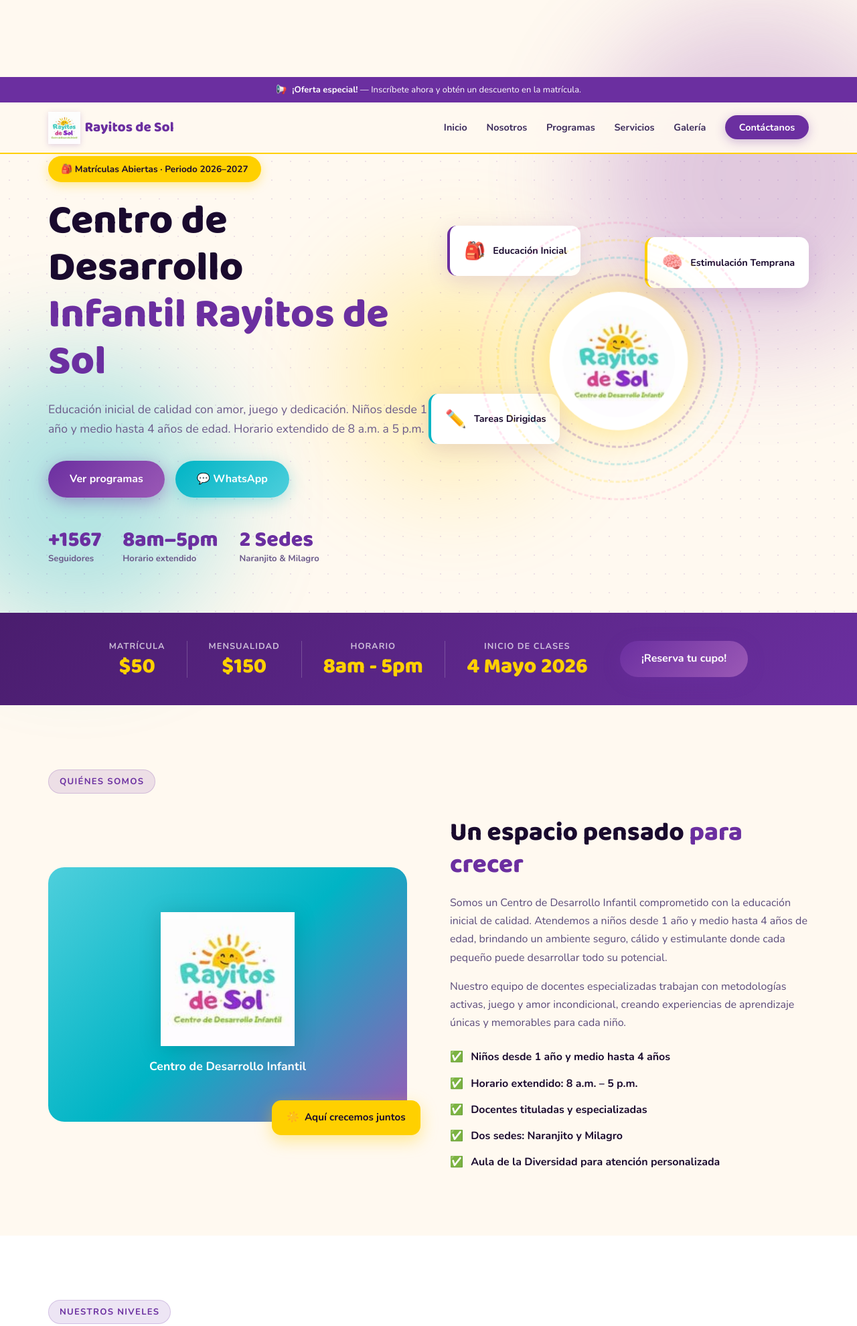
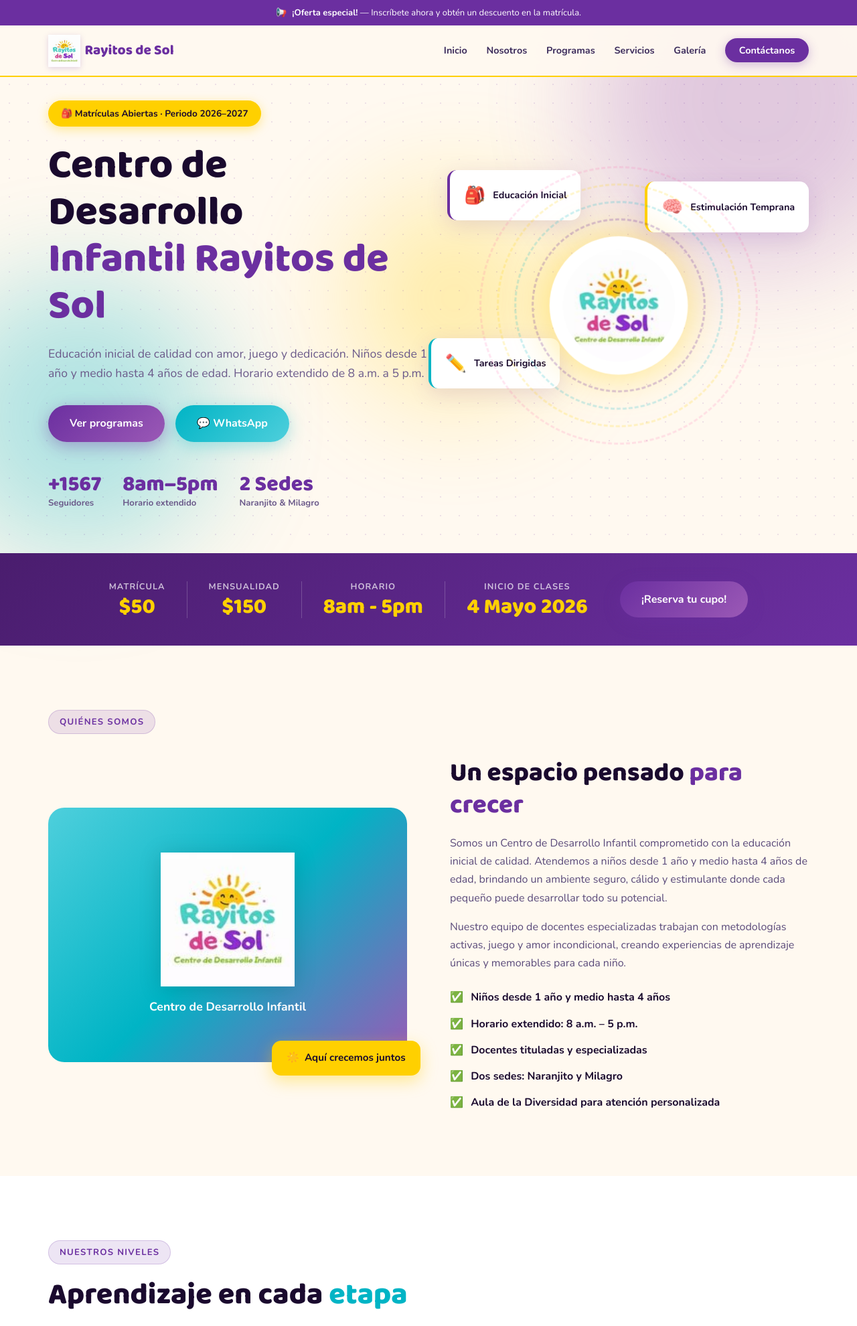
Before and after one commit to JhonToledo/rayitosdesol, a Flask app: page / in a window 1280 px wide, after a click on "Rayitos de Sol". Shown: the top 1980 px of the page at 67% size. Run offline with Flask 3, Linux system fonts and the light colour scheme.

Commit message:
Fix pub-banner: CSS variable --pub-h drives navbar and hero offset, banner z-index below navbar

```diff
--- a/templates/index.html
+++ b/templates/index.html
@@ -12,10 +12,11 @@
   <link rel="stylesheet" href="{{ url_for('static', filename='css/editor.css') }}"/>
   {% endif %}
   <style>
+    :root { --pub-h: 0px; }
     .pub-banner {
       position: fixed;
       top: 0; left: 0; right: 0;
-      z-index: 1001;
+      z-index: 999;
       padding: 8px 20px;
       text-align: center;
       font-size: 13px;
@@ -27,6 +28,10 @@
       flex-wrap: wrap;
     }
     .pub-banner a { font-weight: 700; text-decoration: underline; }
+    /* Navbar se desplaza abajo según altura del banner */
+    .navbar { top: var(--pub-h) !important; }
+    /* El hero compensa el espacio del banner + navbar */
+    .hero { padding-top: calc(7rem + var(--pub-h)) !important; }
   </style>
 </head>
 <body>
@@ -433,15 +438,13 @@
   <script>
     (function() {
       var banner = document.querySelector('.pub-banner');
-      var navbar = document.querySelector('.navbar');
-      if (!banner || !navbar) return;
-      function adjustNav() {
+      if (!banner) return;
+      function setPubH() {
         var h = banner.offsetHeight;
-        navbar.style.top = h + 'px';
-        document.body.style.paddingTop = (h + navbar.offsetHeight) + 'px';
+        document.documentElement.style.setProperty('--pub-h', h + 'px');
       }
-      adjustNav();
-      window.addEventListener('resize', adjustNav);
+      setPubH();
+      window.addEventListener('resize', setPubH);
     })();
   </script>
   {% endif %}
```
